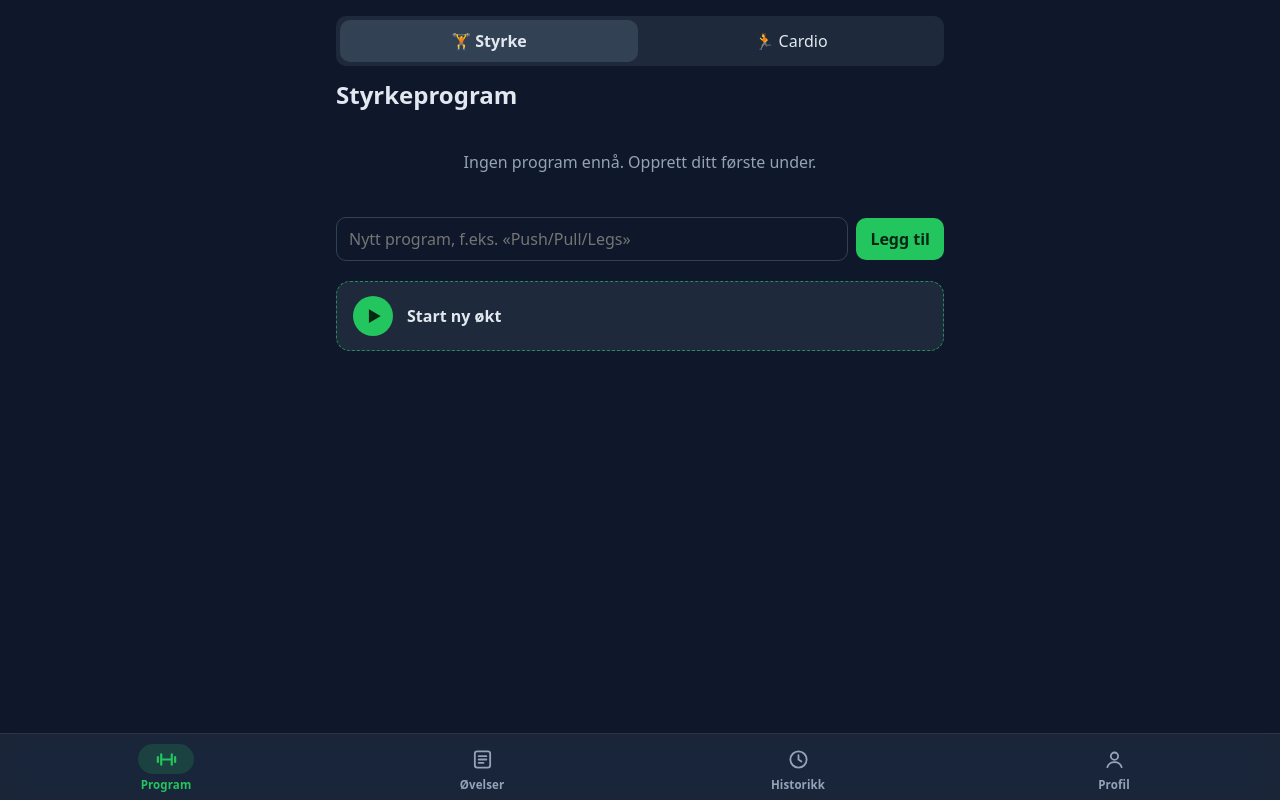
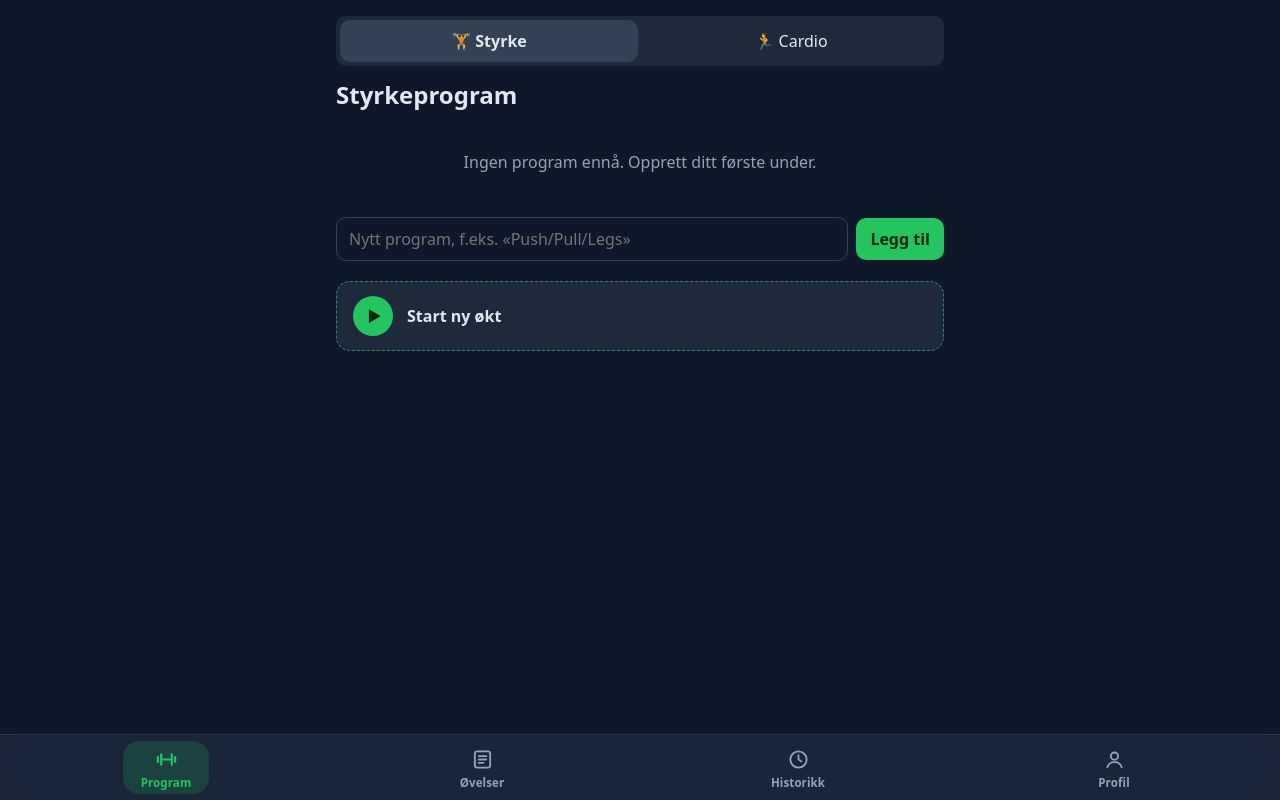
Before and after one commit to RayRanola789/Trening, a plain HTML site: page index.html in a window 1280 px wide. Drawn offline with Linux system fonts and the light colour scheme.

Commit message:
Add files via upload

```diff
--- a/app.js
+++ b/app.js
@@ -103,13 +103,13 @@ const COLOR_FIELDS = [
 
 const THEMES = [
   { name: 'Standard', colors: DEFAULT_COLORS },
-  { name: 'Blå',      colors: { ...DEFAULT_COLORS, accent: '#3b82f6' } },
-  { name: 'Lilla',    colors: { ...DEFAULT_COLORS, accent: '#a855f7' } },
-  { name: 'Oransje',  colors: { ...DEFAULT_COLORS, accent: '#f97316' } },
-  { name: 'Rosa',     colors: { ...DEFAULT_COLORS, accent: '#ec4899' } },
-  { name: 'Gul',      colors: { ...DEFAULT_COLORS, accent: '#eab308' } },
-  { name: 'Svart',    colors: { accent: '#30d158', bg: '#000000', card: '#1c1c1e', text: '#f2f2f7', muted: '#8e8e93', line: '#3a3a3c', danger: '#ff453a' } },
-  { name: 'Lys',      colors: { accent: '#16a34a', bg: '#f1f5f9', card: '#ffffff', text: '#0f172a', muted: '#64748b', line: '#cbd5e1', danger: '#dc2626' } },
+  { name: 'Hav',      colors: { accent: '#38bdf8', bg: '#04172b', card: '#0b2a47', text: '#e0f2fe', muted: '#7dafd4', line: '#1a4569', danger: '#f87171' } },
+  { name: 'Lilla',    colors: { accent: '#c084fc', bg: '#140b24', card: '#241539', text: '#f3e8ff', muted: '#a78bc9', line: '#3d2a5c', danger: '#fb7185' } },
+  { name: 'Glød',     colors: { accent: '#fb923c', bg: '#1c0f08', card: '#2e1a10', text: '#fff1e6', muted: '#c49a80', line: '#4a2d1c', danger: '#ef4444' } },
+  { name: 'Rosa',     colors: { accent: '#f472b6', bg: '#22081a', card: '#36122b', text: '#fde7f3', muted: '#c88fb0', line: '#572045', danger: '#f87171' } },
+  { name: 'Skog',     colors: { accent: '#a3e635', bg: '#0a1a10', card: '#13291b', text: '#ecfccb', muted: '#8fae96', line: '#244030', danger: '#f87171' } },
+  { name: 'Svart',    colors: { accent: '#ffd60a', bg: '#000000', card: '#1c1c1e', text: '#f2f2f7', muted: '#8e8e93', line: '#3a3a3c', danger: '#ff453a' } },
+  { name: 'Lys',      colors: { accent: '#2563eb', bg: '#f1f5f9', card: '#ffffff', text: '#0f172a', muted: '#64748b', line: '#cbd5e1', danger: '#dc2626' } },
 ];
 
 const hexRgb = h => [1, 3, 5].map(i => parseInt(h.slice(i, i + 2), 16));
@@ -669,7 +669,6 @@ function renderProgram() {
       <input name="name" placeholder="${p.type === 'cardio' ? 'Ny økt, f.eks. «Intervalldag»' : 'Ny økt, f.eks. «Push dag»'}" required>
       <button class="primary">Legg til</button>
     </form>
-    ${freeStartHtml()}
     <div class="section"><button class="soft-danger big" data-action="delete-program">Slett program</button></div>`;
 }
 
--- a/styles.css
+++ b/styles.css
@@ -66,20 +66,20 @@ h3 { font-size: 1.05rem; margin: 0 0 6px; }
   border-top: 1px solid color-mix(in srgb, var(--line) 60%, transparent);
 }
 #nav button {
-  flex: 1; max-width: 110px; background: none; border-radius: 12px; padding: 4px 0 2px;
+  flex: 1; max-width: 86px; background: none; border-radius: 16px; padding: 5px 0 4px; margin: 0 2px;
+  transition: background .2s, color .2s;
   display: flex; flex-direction: column; align-items: center; gap: 3px;
   color: var(--muted); font-size: .72rem; font-weight: 600; letter-spacing: .01em;
 }
 #nav .ico {
-  display: grid; place-items: center; width: 56px; height: 30px; border-radius: 15px;
-  transition: background .2s, color .2s;
+  display: grid; place-items: center; width: 56px; height: 26px;
 }
 #nav svg {
   width: 23px; height: 23px; fill: none; stroke: currentColor;
   stroke-width: 1.9; stroke-linecap: round; stroke-linejoin: round;
 }
 #nav button.active { color: var(--accent); }
-#nav button.active .ico { background: color-mix(in srgb, var(--accent) 18%, transparent); }
+#nav button.active { background: color-mix(in srgb, var(--accent) 18%, transparent); }
 #nav button.active svg { stroke-width: 2.3; }
 #nav button:active .ico { transform: scale(.92); }
 
--- a/sw.js
+++ b/sw.js
@@ -1,6 +1,6 @@
 // Service worker: gjør at appen fungerer uten nett (f.eks. i kjelleren på treningssenteret).
 // Øk versjonsnummeret når filene endres, så telefonen henter nye versjoner.
-const CACHE = 'treningsapp-v12';
+const CACHE = 'treningsapp-v14';
 const FILES = ['./', 'index.html', 'styles.css', 'app.js', 'manifest.webmanifest', 'icon-180.png', 'icon-512.png'];
 
 self.addEventListener('install', e => {
```
